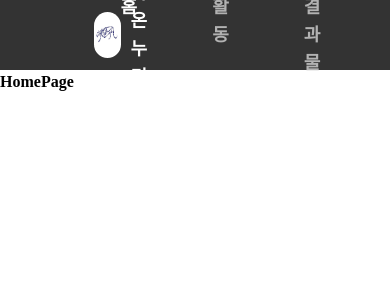
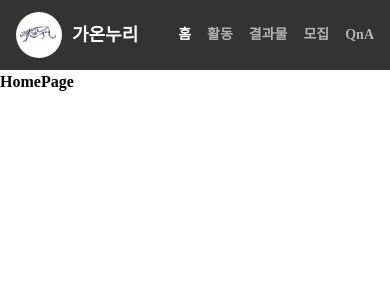
Before and after one commit to UOUGaonnuri/Homepage, a React (Vite) app: page / in a window 390 px wide. Shown: the top 300 px of the page. Built offline with nearby package versions, Linux system fonts and the light colour scheme; a web font is replaced by a local one.

Commit message:
refactor: Header 컴포넌트 구조 및 스타일 개선

```diff
--- a/src/layout/Header.jsx
+++ b/src/layout/Header.jsx
@@ -1,13 +1,13 @@
 import { NavLink } from "react-router-dom"
 import logo from "../assets/images/img_logo.png"
 
+const navClass = ({ isActive }) => (isActive ? "text-white" : "hover:text-white")
+
 export default function Header() {
-    const navClass = ({ isActive }) => (isActive ? "text-white" : "hover:text-white")
-
   return (
-    <div>
+    <>
         {/* 배경 */}
-        <div className="fixed top-0 left-0 w-full h-[70px] z-50 bg-[#333333] flex px-[94px] items-center justify-between">
+        <header className="fixed top-0 left-0 w-full h-[70px] z-50 bg-[#333333] flex px-4 md:px-[94px] items-center justify-between">
             {/* 로고 + 가온누리 */}
             <div className="flex gap-[10px] items-center">
                 <img src={logo} alt="가온누리 로고" className="h-[46px] w-[46px] rounded-full"/>
@@ -16,7 +16,7 @@ export default function Header() {
                 </div>
             </div>
             {/* 메뉴 */}
-            <div className="flex gap-[75px] text-[#B2B2B2] text-lg">
+            <nav className="flex gap-4 md:gap-[75px] text-[#B2B2B2] text-sm md:text-lg">
                 {/* 홈 */}
                 <NavLink to="/" className={navClass}>
                     홈
@@ -37,8 +37,8 @@ export default function Header() {
                 <NavLink to="/qna" className={navClass}>
                     QnA
                 </NavLink>
-            </div>
-        </div>
-    </div>
+            </nav>
+        </header>
+    </>
   )
 }
--- a/src/layout/Layout.jsx
+++ b/src/layout/Layout.jsx
@@ -3,12 +3,12 @@ import Header from "./Header"
 
 const Layout = () => {
   return (
-    <div>
+    <>
       <Header />
       <main className='pt-[70px]'>
           <Outlet />
       </main>
-    </div>
+    </>
   )
 }
 
```
Also changed, not shown: 2 other files (tests, documents, lock files or other folders).
